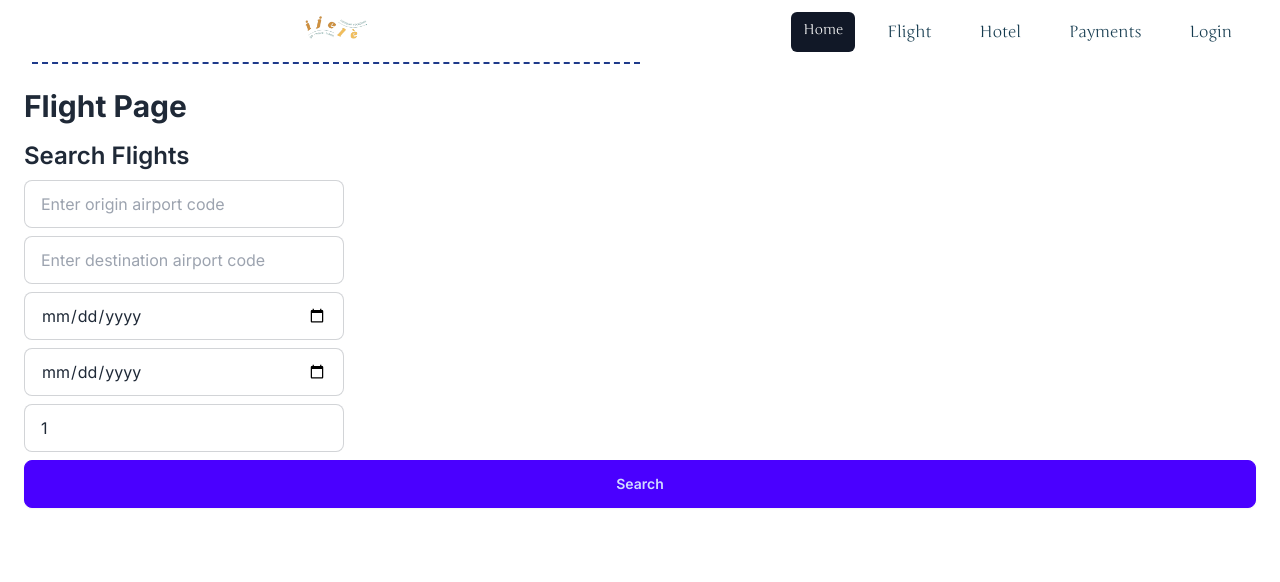
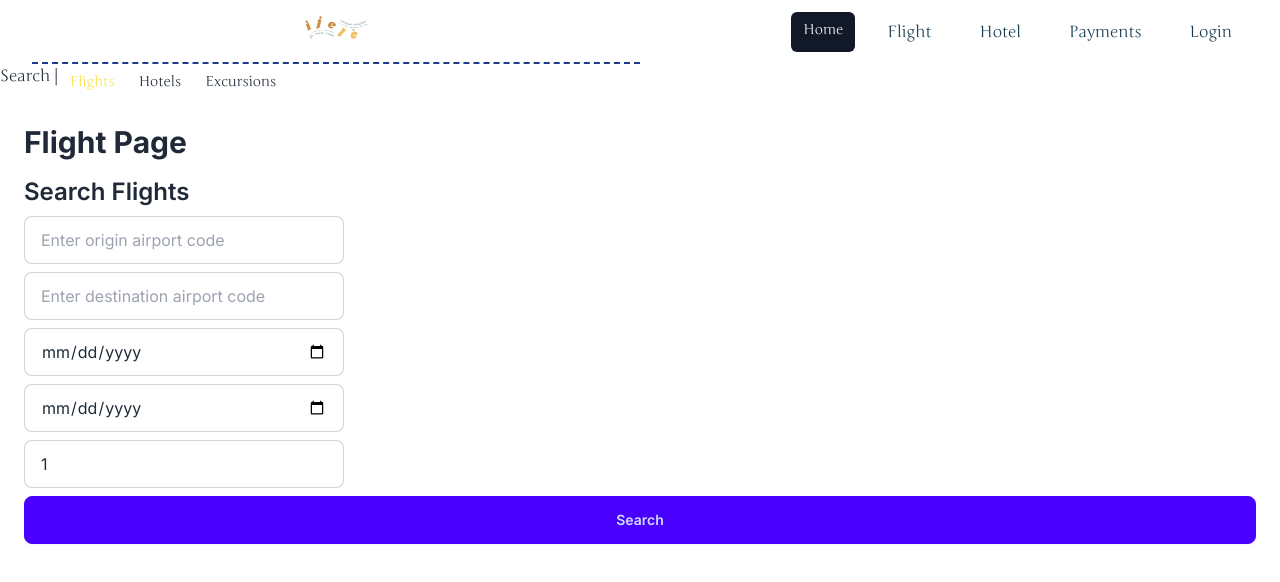
Before and after one commit to rukaiah-edhah/Ijele, a Next.js app in the folder ijele/: page /Flight in a window 1280 px wide. Shown: the top 582 px of the page. Built offline with nearby package versions, Linux system fonts and the light colour scheme; a web font is replaced by a local one.

Commit message:
Added SearchNav to the flight page

```diff
--- a/ijele/app/Flight/page.tsx
+++ b/ijele/app/Flight/page.tsx
@@ -3,6 +3,7 @@
 import { useState } from 'react';
 import axios from 'axios';
 import Navbar from '@/components/navbar';
+import SearchNav from '@/components/Hotel/search-nav';
 
 const FlightPage: React.FC = () => {
   const [origin, setOrigin] = useState<string>('');
@@ -88,6 +89,7 @@ const FlightPage: React.FC = () => {
   return (
     <div>
       <Navbar />
+      <SearchNav />
       <div className="p-6">
         <h1 className="text-3xl font-bold mb-4">Flight Page</h1>
 
```
